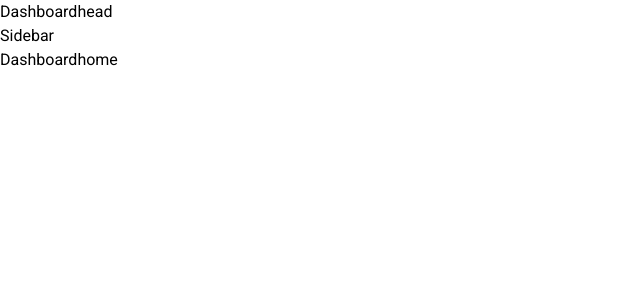
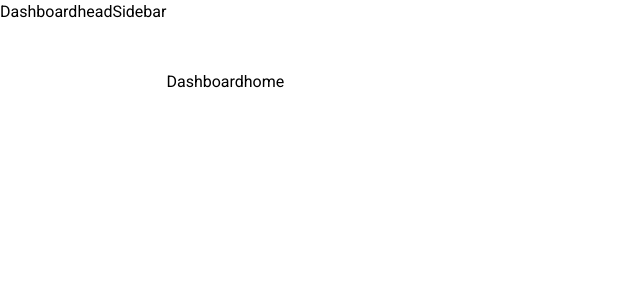
Before and after one commit to Kaostores/Kao_Agent, a React (Create React App) app: page /dashboard in a window 1280 px wide. Shown: the top 300 px of the page, without its empty margins (0-640 px from the left). Built offline with nearby package versions, Linux system fonts and the light colour scheme; a web font is replaced by a local one.

Commit message:
admin dashboard in progress

```diff
--- a/src/components/Layout/Dashboardlayout.tsx
+++ b/src/components/Layout/Dashboardlayout.tsx
@@ -1,17 +1,30 @@
 import React from 'react'
 import { Outlet } from "react-router-dom"
 import { Dashboardhead, Sidebar } from '../Static'
+import styled from 'styled-components'
 
 const Dashboardlayout = () => {
   return (
-    <div>
+    <Container>
         <Dashboardhead />
         <Sidebar />
-        <div>
+        <Wrapper>
             <Outlet />
-        </div>
-    </div>
+        </Wrapper>
+    </Container>
   )
 }
 
 export default Dashboardlayout
+const Wrapper = styled.div`
+  width: 100%;
+  display: flex;
+  margin-top: 70px;
+  min-height: 100vh;
+`;
+
+const Container = styled.div`
+  width: 100%;
+  height: 100%;
+  display: flex;
+`
```
